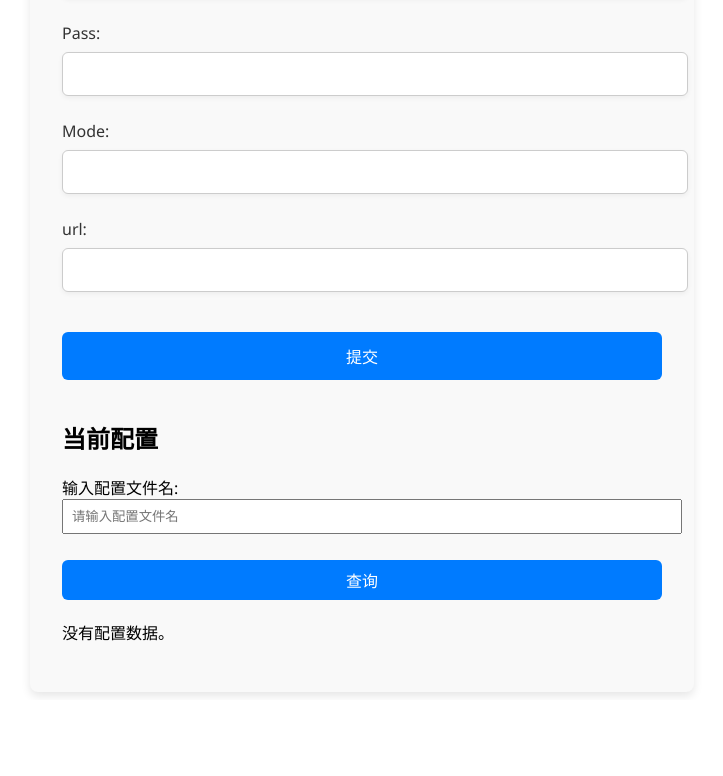
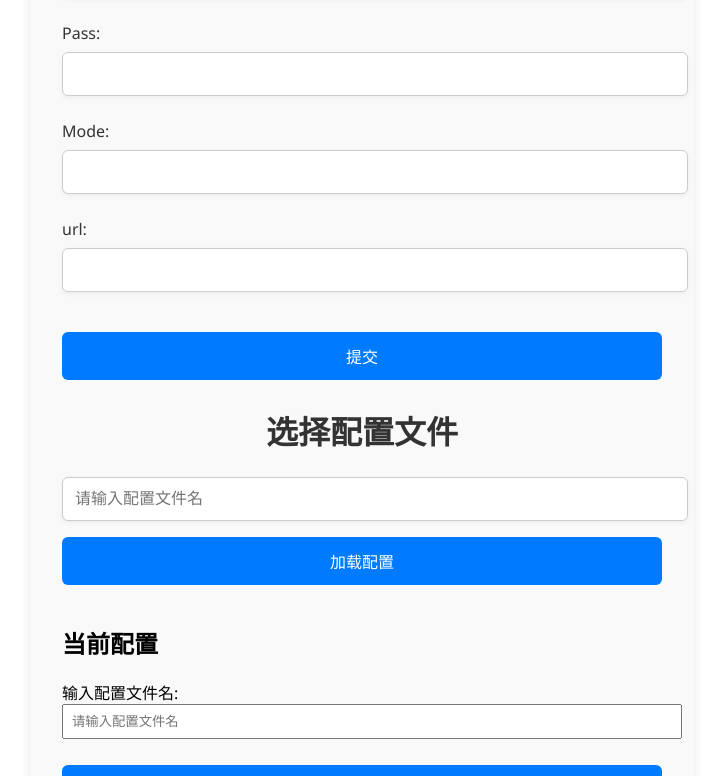
Before and after one commit to SkyDependence/tgDrive-front, a Vue app: page /upload in a window 1280 px wide. Shown: the part 405-1181 px from the top of the page, without its empty margins (278-1001 px from the left). Before the commit the page ends 1105 px from the top, so only its background shows below. Built offline with nearby package versions, Linux system fonts and the light colour scheme.

Commit message:
add: uploadpage

```diff
--- a/package.json
+++ b/package.json
@@ -10,7 +10,8 @@
   "dependencies": {
     "axios": "^1.7.7",
     "core-js": "^3.8.3",
-    "vue": "^3.2.13"
+    "vue": "^3.2.13",
+    "vue-router": "^4.0.13"
   },
   "devDependencies": {
     "@babel/core": "^7.12.16",
--- a/src/App.vue
+++ b/src/App.vue
@@ -76,6 +76,18 @@
       {{ message }}
     </div>
 
+    <!-- 新增：配置选择 -->
+    <div class="config-selector">
+      <h2 class="title">选择配置文件</h2>
+      <input
+        type="text"
+        v-model="configFilename"
+        class="input"
+        placeholder="请输入配置文件名"
+      />
+      <button @click="loadConfig" class="button">加载配置</button>
+    </div>
+
     <ConfigDisplay :filename="filename" />
   </div>
 </template>
@@ -83,15 +95,29 @@
 <script>
 import axios from 'axios';
 import ConfigDisplay from './components/ConfigDisplay.vue';
+import { createRouter, createWebHistory } from 'vue-router';
+import UploadPage from './components/UploadPage.vue';
+
+// Vue Router setup
+const routes = [
+  { path: '/upload', component: UploadPage },
+  // 其他路由可以在这里添加
+];
+const router = createRouter({
+  history: createWebHistory(),
+  routes
+});
 
 export default {
   name: 'App',
+  router,
   components: {
     ConfigDisplay
   },
   data() {
     return {
-      filename: '',  // 新增：用于存储文件名
+      filename: '',
+      configFilename: '',
       config: {
         token: '',
         target: '',
@@ -126,6 +152,21 @@ export default {
           this.message = '提交失败，请重试。';
         }
         console.error('提交失败:', error);
+      }
+    },
+    async loadConfig() {
+      try {
+        const response = await axios.get(`/api/config/${this.configFilename}`);
+        this.config = response.data;
+        this.message = '配置加载成功！';
+        this.$router.push('/upload');
+      } catch (error) {
+        if (error.response && error.response.data) {
+          this.message = '加载配置失败: ' + JSON.stringify(error.response.data);
+        } else {
+          this.message = '加载配置失败，请重试。';
+        }
+        console.error('加载配置失败:', error);
       }
     }
   }
--- /dev/null
+++ b/src/components/UploadPage.vue
@@ -0,0 +1,141 @@
+<template>
+  <div id="upload-page" class="app-container">
+    <h1 class="title">上传页面</h1>
+
+    <div class="form-group">
+      <label for="file" class="label">选择文件:</label>
+      <input
+        type="file"
+        id="file"
+        @change="handleFileSelect"
+        class="input"
+      />
+    </div>
+
+    <button @click="handleUpload" class="button" :disabled="!selectedFile">上传文件</button>
+
+    <div v-if="message" class="message">
+      {{ message }}
+    </div>
+  </div>
+</template>
+
+<script>
+import axios from 'axios';
+
+export default {
+  name: 'UploadPage',
+  data() {
+    return {
+      selectedFile: null,
+      message: ''
+    };
+  },
+  methods: {
+    handleFileSelect(event) {
+      this.selectedFile = event.target.files[0];
+    },
+    async handleUpload() {
+      if (!this.selectedFile) {
+        this.message = '请先选择一个文件。';
+        return;
+      }
+
+      const formData = new FormData();
+      formData.append('file', this.selectedFile);
+
+      try {
+        await axios.post('/api/upload', formData, {
+          headers: {
+            'Content-Type': 'multipart/form-data'
+          }
+        });
+        this.message = '文件上传成功！';
+      } catch (error) {
+        if (error.response && error.response.data) {
+          this.message = '上传失败: ' + error.response.data;
+        } else {
+          this.message = '上传失败，请重试。';
+        }
+        console.error('上传失败:', error);
+      }
+    }
+  }
+};
+</script>
+
+<style>
+/* Modern Styling for the Upload Page */
+.app-container {
+  max-width: 600px;
+  margin: 0 auto;
+  padding: 2rem;
+  background-color: #f9f9f9;
+  border-radius: 8px;
+  box-shadow: 0 4px 10px rgba(0, 0, 0, 0.1);
+  font-family: 'Segoe UI', Tahoma, Geneva, Verdana, sans-serif;
+}
+
+.title {
+  font-size: 2rem;
+  color: #333;
+  text-align: center;
+  margin-bottom: 1.5rem;
+  font-weight: bold;
+}
+
+.form-group {
+  margin-bottom: 1.5rem;
+}
+
+.label {
+  display: block;
+  font-size: 1rem;
+  font-weight: 500;
+  margin-bottom: 0.5rem;
+  color: #333;
+}
+
+.input {
+  width: 100%;
+  padding: 0.75rem;
+  font-size: 1rem;
+  border-radius: 6px;
+  border: 1px solid #ccc;
+  box-shadow: 0 2px 5px rgba(0, 0, 0, 0.05);
+  outline: none;
+  transition: border-color 0.3s ease;
+}
+
+.input:focus {
+  border-color: #007bff;
+}
+
+.button {
+  display: inline-block;
+  padding: 0.75rem 1.5rem;
+  font-size: 1rem;
+  color: white;
+  background-color: #007bff;
+  border: none;
+  border-radius: 6px;
+  cursor: pointer;
+  transition: background-color 0.3s ease;
+}
+
+.button:disabled {
+  background-color: #ccc;
+  cursor: not-allowed;
+}
+
+.button:hover:not(:disabled) {
+  background-color: #0056b3;
+}
+
+.message {
+  color: green;
+  margin-top: 1rem;
+  font-weight: bold;
+  text-align: center;
+}
+</style>
```
Also changed, not shown: 1 other file (tests, documents, lock files or other folders).
